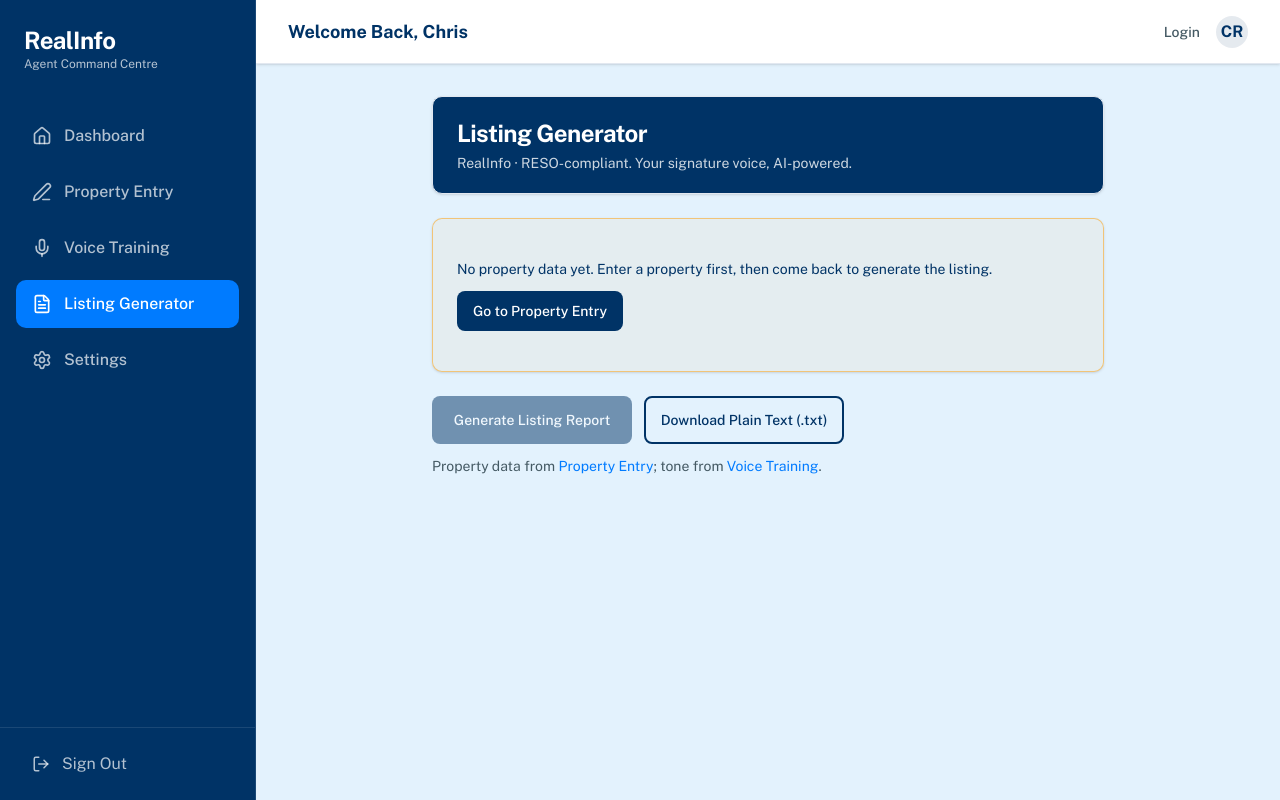
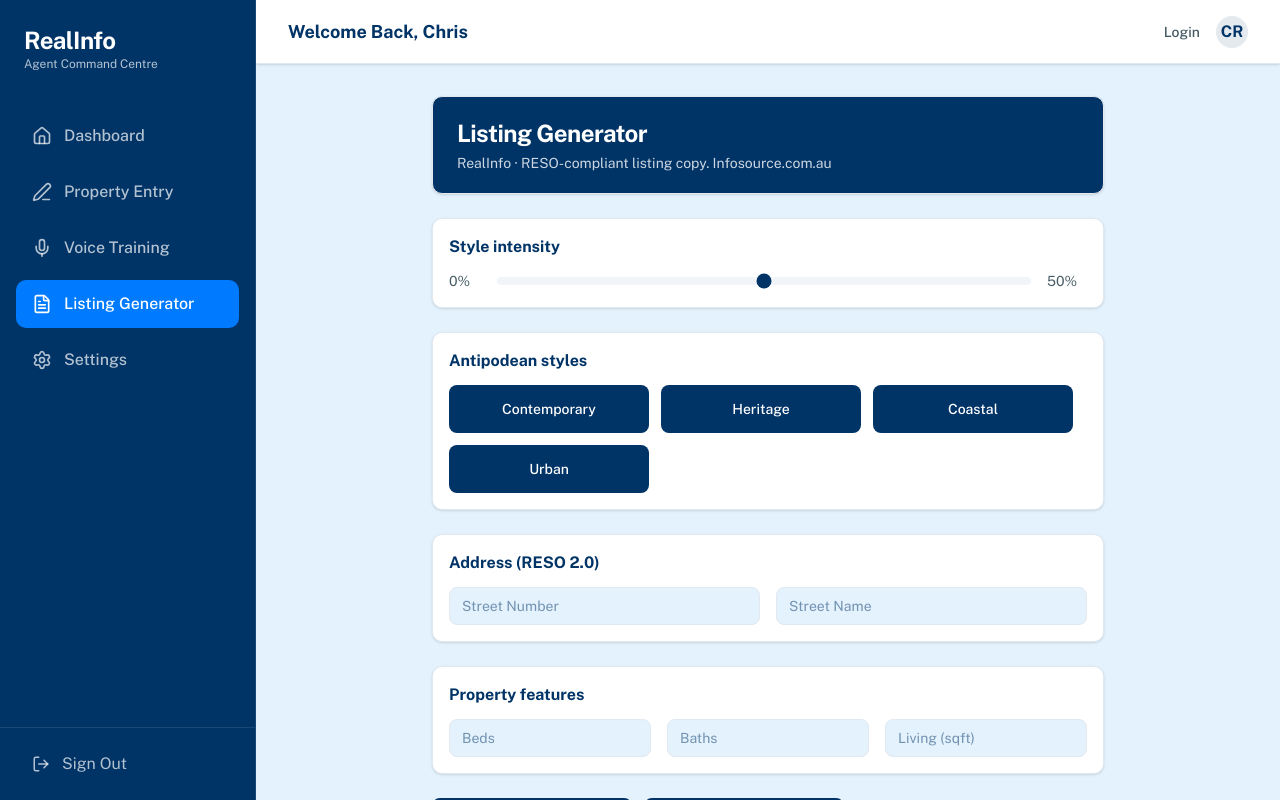
Before and after one commit to peterbutcher76baz/listing, a Next.js app: page /dataentry in a window 1280 px wide. Built offline with nearby package versions, Linux system fonts and the light colour scheme.

Commit message:
feat:persistant Zustand store and property data bridge (local store)

```diff
--- a/package.json
+++ b/package.json
@@ -32,7 +32,8 @@
     "react-dom": "19.2.3",
     "react-hook-form": "^7.71.1",
     "tailwind-merge": "^3.4.0",
-    "zod": "^4.3.6"
+    "zod": "^4.3.6",
+    "zustand": "^5.0.11"
   },
   "devDependencies": {
     "@tailwindcss/postcss": "^4",
--- a/src/app/dataentry/page.tsx
+++ b/src/app/dataentry/page.tsx
@@ -1,70 +1,114 @@
 "use client";
 
-import { useState, useCallback } from "react";
-import Link from "next/link";
+import { useState, useCallback, useEffect } from "react";
+import { useForm } from "react-hook-form";
+import { zodResolver } from "@hookform/resolvers/zod";
+import { PropertySchema, Property } from "@/schemas/property.schema";
 import DashboardShell from "@/components/layout/dashboard-shell";
 import { Button } from "@/components/ui/button";
-import { Card, CardContent, CardHeader, CardTitle } from "@/components/ui/card";
-import { usePropertyEntry, useVoiceSettings, ANTIPODEAN_STYLES } from "@/contexts/listing-context";
+import { usePropertyStore, useStoreHydrated } from "@/store/usestore";
 
-function downloadPlainText(content: string, filename: string = "listing-copy.txt") {
+const DIRECTOR_BUTTON_CLASS =
+  "h-[48px] w-[200px] rounded-md font-sans font-medium text-white bg-[#003366] hover:bg-[#003366]/90 transition-colors";
+const HYDRATION_TIMEOUT_MS = 50;
+
+const ANTIPODEAN_STYLES = [
+  { id: "contemporary", label: "Contemporary" },
+  { id: "heritage", label: "Heritage" },
+  { id: "coastal", label: "Coastal" },
+  { id: "urban", label: "Urban" },
+] as const;
+
+function downloadPlainText(content: string, filename: string = "listing.txt") {
   const blob = new Blob([content], { type: "text/plain;charset=utf-8" });
   const url = URL.createObjectURL(blob);
   const a = document.createElement("a");
   a.href = url;
-  a.download = filename;
-  document.body.appendChild(a);
+  a.download = filename.endsWith(".txt") ? filename : `${filename}.txt`;
   a.click();
-  document.body.removeChild(a);
   URL.revokeObjectURL(url);
 }
 
-function buildReportFromContext(
-  property: { address?: { StreetNumber?: string; StreetName?: string; City?: string; PostalCode?: string }; improvements?: { BedroomsTotal?: number; BathroomsFull?: number; LivingArea?: number } } | null,
-  styleId: string | null,
-  styleIntensity: number
-): string {
-  if (!property?.address) {
-    return "";
+export default function DataEntryPage() {
+  const hydrated = useStoreHydrated();
+  const propertyData = usePropertyStore((s) => s.propertyData);
+  const [styleLevel, setStyleLevel] = useState(50);
+  const [selectedStyle, setSelectedStyle] = useState<string | null>(null);
+  const [generatedText, setGeneratedText] = useState("");
+  const [mounted, setMounted] = useState(false);
+  const [hydrationTimeout, setHydrationTimeout] = useState(false);
+
+  useEffect(() => {
+    setMounted(true);
+  }, []);
+
+  useEffect(() => {
+    if (!mounted) return;
+    const t = setTimeout(() => setHydrationTimeout(true), HYDRATION_TIMEOUT_MS);
+    return () => clearTimeout(t);
+  }, [mounted]);
+
+  const { register, formState: { errors } } = useForm<Property>({
+    resolver: zodResolver(PropertySchema),
+    defaultValues: {
+      source: "Manual",
+      dataConfidence: 5,
+      createdAt: new Date(),
+      propertyId: "",
+      address: {
+        StreetNumber: "",
+        StreetName: "",
+        City: "",
+        StateOrProvince: "",
+        PostalCode: "",
+        Country: "AU",
+      },
+      improvements: {},
+      land: {},
+    },
+  });
+
+  const generateFromStore = useCallback(() => {
+    const source = propertyData ?? null;
+    const parts: string[] = [];
+    const addr = source?.address;
+    if (addr?.StreetNumber || addr?.StreetName) {
+      parts.push([addr?.StreetNumber, addr?.StreetName].filter(Boolean).join(" ").trim());
     }
-  const addr = [property.address?.StreetNumber, property.address?.StreetName].filter(Boolean).join(" ");
-  const city = property.address?.City || "";
-  const postcode = property.address?.PostalCode || "";
-  const beds = property.improvements?.BedroomsTotal ?? "";
-  const baths = property.improvements?.BathroomsFull ?? "";
-  const styleLabel = ANTIPODEAN_STYLES.find((s) => s.id === styleId)?.label ?? "General";
-  return [
-    `${addr}${city ? `, ${city}` : ""}${postcode ? ` ${postcode}` : ""}`,
-    "",
-    `Style: ${styleLabel} · Intensity: ${styleIntensity}%`,
-    beds !== "" ? `${beds} bedrooms` : "",
-    baths !== "" ? `${baths} bathrooms` : "",
-    "",
-    "Generated by RealInfo Listing Generator. RESO-compliant data.",
-  ]
-    .filter(Boolean)
-    .join("\n");
+    if (addr?.City) parts.push(addr.City);
+    if (addr?.StateOrProvince) parts.push(addr.StateOrProvince);
+    if (addr?.PostalCode) parts.push(addr.PostalCode);
+    const imp = source?.improvements;
+    if (imp) {
+      if (imp.BedroomsTotal != null) parts.push(`${imp.BedroomsTotal} bed(s)`);
+      if (imp.BathroomsFull != null) parts.push(`${imp.BathroomsFull} bath(s)`);
+      if (imp.LivingArea != null) parts.push(`Living: ${imp.LivingArea} sqft`);
     }
-
-export default function DataEntryPage() {
-  const { property } = usePropertyEntry();
-  const { voice } = useVoiceSettings();
-  const [generatedText, setGeneratedText] = useState<string>("");
-
-  const { styleId, styleIntensity } = voice;
-
-  const onGenerate = useCallback(() => {
-    const report = buildReportFromContext(property, styleId, styleIntensity);
-    setGeneratedText(report);
-  }, [property, styleId, styleIntensity]);
+    const styleTag = selectedStyle ? ANTIPODEAN_STYLES.find((s) => s.id === selectedStyle)?.label ?? "" : "";
+    const intro = styleTag
+      ? `[${styleTag} style, ${styleLevel}%] `
+      : `[Style level ${styleLevel}%] `;
+    const body = parts.length ? parts.join(" · ") : "No property context — add data on the Property Entry page.";
+    setGeneratedText(intro + body + "\n\n— Generated by RealInfo Listing Generator (RESO-compliant).");
+  }, [propertyData, selectedStyle, styleLevel]);
 
   const handleDownloadTxt = useCallback(() => {
-    const text =
-      generatedText || "No listing copy generated yet. Generate using property and voice data.";
-    downloadPlainText(text);
+    const text = generatedText || "No listing text generated yet. Use the Property Entry page to add data, then generate here.";
+    const name = "realinfo-listing.txt";
+    downloadPlainText(text, name);
   }, [generatedText]);
 
-  const hasProperty = Boolean(property?.address?.StreetNumber || property?.address?.StreetName || property?.address?.City);
+  const canRender = mounted && (hydrated || hydrationTimeout);
+
+  if (!canRender) {
+    return (
+      <DashboardShell>
+        <div className="mx-auto max-w-2xl flex items-center justify-center py-12 text-muted-foreground font-sans text-sm">
+          Loading…
+        </div>
+      </DashboardShell>
+    );
+  }
 
   return (
     <DashboardShell>
@@ -75,73 +119,148 @@
               Listing Generator
             </h1>
             <p className="mt-1 text-sm font-normal text-primary-foreground/80 font-sans">
-              RealInfo · RESO-compliant. Your signature voice, AI-powered.
+              RealInfo · RESO-compliant listing copy. Infosource.com.au
             </p>
           </div>
         </header>
 
-        {!hasProperty && (
-          <Card className="mt-6 overflow-hidden rounded-lg border border-amber-500/50 bg-amber-500/5 shadow-sm">
-            <CardContent className="px-6 py-4">
-              <p className="text-sm font-sans text-card-foreground mb-3">
-                No property data yet. Enter a property first, then come back to generate the listing.
+        {propertyData && (
+          <section className="mt-6 rounded-xl border border-border bg-card shadow-sm overflow-hidden" aria-label="Property summary">
+            <div className="border-b border-border bg-muted/30 px-5 py-3">
+              <h2 className="text-xs font-semibold uppercase tracking-wider text-muted-foreground font-sans">
+                Property summary
+              </h2>
+            </div>
+            <div className="px-5 py-4 space-y-3 text-sm font-sans text-card-foreground">
+              <p className="font-medium text-base leading-snug">
+                {[propertyData.address?.StreetNumber, propertyData.address?.StreetName].filter(Boolean).join(" ").trim() || "—"}
               </p>
-              <Link href="/property-entry">
-                <Button
-                  type="button"
-                  className="h-[40px] rounded-md bg-[#003366] font-sans font-medium text-white hover:bg-[#003366]/90"
-                >
-                  Go to Property Entry
-                </Button>
-              </Link>
-            </CardContent>
-          </Card>
+              <p className="text-muted-foreground">
+                {[propertyData.address?.City, propertyData.address?.StateOrProvince].filter(Boolean).join(", ") || "—"}
+                {propertyData.address?.PostalCode && ` ${propertyData.address.PostalCode}`}
+              </p>
+              <div className="flex gap-4 pt-1 text-muted-foreground">
+                {propertyData.improvements?.BedroomsTotal != null && (
+                  <span>{propertyData.improvements.BedroomsTotal} bed{propertyData.improvements.BedroomsTotal !== 1 ? "s" : ""}</span>
+                )}
+                {propertyData.improvements?.BathroomsFull != null && (
+                  <span>{propertyData.improvements.BathroomsFull} bath{propertyData.improvements.BathroomsFull !== 1 ? "s" : ""}</span>
+                )}
+                {propertyData.improvements?.LivingArea != null && (
+                  <span>{propertyData.improvements.LivingArea} sqm</span>
+                )}
+              </div>
+            </div>
+          </section>
         )}
 
-        <div className="mt-6 flex flex-wrap items-center gap-3">
+        <form className="mt-6 space-y-6" onSubmit={(e) => e.preventDefault()}>
+          {/* Style slider 0–100% */}
+          <section className="rounded-lg border border-border bg-card p-4 shadow-sm">
+            <h2 className="text-base font-bold text-card-foreground font-sans mb-3">
+              Style intensity
+            </h2>
+            <div className="flex items-center gap-4">
+              <span className="text-sm font-normal text-muted-foreground font-sans w-8">0%</span>
+              <input
+                type="range"
+                min={0}
+                max={100}
+                value={styleLevel}
+                onChange={(e) => setStyleLevel(Number(e.target.value))}
+                className="flex-1 h-2 rounded-full appearance-none bg-muted accent-[#003366]"
+              />
+              <span className="text-sm font-normal text-muted-foreground font-sans w-10">{styleLevel}%</span>
+            </div>
+          </section>
+
+          {/* Antipodean style buttons — Director: 48px × 200px, Deep Navy */}
+          <section className="rounded-lg border border-border bg-card p-4 shadow-sm">
+            <h2 className="text-base font-bold text-card-foreground font-sans mb-3">
+              Antipodean styles
+            </h2>
+            <div className="flex flex-wrap gap-3">
+              {ANTIPODEAN_STYLES.map((style) => (
                 <Button
+                  key={style.id}
                   type="button"
-            onClick={onGenerate}
-            disabled={!hasProperty}
-            className="h-[48px] w-[200px] rounded-md bg-[#003366] font-sans font-medium text-white hover:bg-[#003366]/90 disabled:opacity-50"
+                  onClick={() => setSelectedStyle(selectedStyle === style.id ? null : style.id)}
+                  className={`${DIRECTOR_BUTTON_CLASS} ${selectedStyle === style.id ? "ring-2 ring-[#007BFF] ring-offset-2" : ""}`}
                 >
-            Generate Listing Report
+                  {style.label}
+                </Button>
+              ))}
+            </div>
+          </section>
+
+          {/* Basic Info */}
+          <section className="rounded-lg border border-border bg-card p-4 shadow-sm">
+            <h2 className="font-bold text-card-foreground font-sans mb-3">Address (RESO 2.0)</h2>
+            <div className="grid grid-cols-2 gap-4">
+              <input
+                {...register("address.StreetNumber")}
+                placeholder="Street Number"
+                className="border border-border rounded-md px-3 py-2 text-sm font-sans text-card-foreground bg-background"
+              />
+              <input
+                {...register("address.StreetName")}
+                placeholder="Street Name"
+                className="border border-border rounded-md px-3 py-2 text-sm font-sans text-card-foreground bg-background"
+              />
+            </div>
+            {errors.address?.StreetName && (
+              <p className="text-destructive text-xs mt-1 font-sans">{errors.address.StreetName.message}</p>
+            )}
+          </section>
+
+          <section className="rounded-lg border border-border bg-card p-4 shadow-sm">
+            <h2 className="font-bold text-card-foreground font-sans mb-3">Property features</h2>
+            <div className="grid grid-cols-3 gap-4">
+              <input
+                type="number"
+                {...register("improvements.BedroomsTotal", { valueAsNumber: true })}
+                placeholder="Beds"
+                className="border border-border rounded-md px-3 py-2 text-sm font-sans text-card-foreground bg-background"
+              />
+              <input
+                type="number"
+                {...register("improvements.BathroomsFull", { valueAsNumber: true })}
+                placeholder="Baths"
+                className="border border-border rounded-md px-3 py-2 text-sm font-sans text-card-foreground bg-background"
+              />
+              <input
+                type="number"
+                {...register("improvements.LivingArea", { valueAsNumber: true })}
+                placeholder="Living (sqft)"
+                className="border border-border rounded-md px-3 py-2 text-sm font-sans text-card-foreground bg-background"
+              />
+            </div>
+          </section>
+
+          {/* Generate + Download — Director style; generation uses store property data + voice style */}
+          <div className="flex flex-wrap items-center gap-3">
+            <Button type="button" onClick={generateFromStore} className={DIRECTOR_BUTTON_CLASS}>
+              Generate listing copy
             </Button>
             <Button
               type="button"
+              variant="outline"
               onClick={handleDownloadTxt}
-            className="h-[48px] w-[200px] rounded-md border-2 border-[#003366] bg-transparent font-sans font-medium text-[#003366] hover:bg-[#003366]/5"
+              className="h-[48px] w-[200px] rounded-md font-sans font-medium border-2 border-[#003366] text-[#003366] bg-transparent hover:bg-[#003366]/5 transition-colors"
             >
               Download Plain Text (.txt)
             </Button>
           </div>
 
-        <p className="mt-3 text-sm text-muted-foreground font-sans">
-          Property data from{" "}
-          <Link href="/property-entry" className="text-[#007BFF] hover:underline">
-            Property Entry
-          </Link>
-          ; tone from{" "}
-          <Link href="/voice-training" className="text-[#007BFF] hover:underline">
-            Voice Training
-          </Link>
-          .
-        </p>
-
           {generatedText && (
-          <Card className="mt-6 overflow-hidden rounded-lg border-2 border-[#003366] bg-white shadow-sm">
-            <CardHeader className="border-b border-[#003366]/20 bg-[#003366] px-6 py-3">
-              <CardTitle className="text-base font-bold text-white font-sans">
-                RealInfo | Generated copy
-              </CardTitle>
-            </CardHeader>
-            <CardContent className="px-6 py-4">
-              <pre className="whitespace-pre-wrap text-sm font-normal leading-relaxed text-[#003366] font-sans">
+            <div className="rounded-lg border-2 border-[#003366] bg-white p-4">
+              <h3 className="text-sm font-bold text-[#003366] font-sans mb-2">Generated text</h3>
+              <pre className="whitespace-pre-wrap text-sm font-normal text-card-foreground font-sans">
                 {generatedText}
               </pre>
-            </CardContent>
-          </Card>
+            </div>
           )}
+        </form>
       </div>
     </DashboardShell>
   );
--- a/src/app/layout.tsx
+++ b/src/app/layout.tsx
@@ -11,7 +11,7 @@
 
 export const metadata: Metadata = {
   title: "RealInfo — Agent Command Centre",
-  description: "Infosource · RealInfo. Your signature voice, AI-powered. RESO-compliant listing tools for agents.",
+  description: "Infosource.com.au · RealInfo. RESO-compliant listing generator, property gallery, and vendor strategy tools for agents.",
 };
 
 export default function RootLayout({
--- a/src/contexts/listing-context.tsx
+++ b/src/contexts/listing-context.tsx
@@ -2,6 +2,7 @@
 
 import React, { createContext, useContext, useCallback, useState } from "react";
 import type { Property } from "@/schemas/property.schema";
+import { usePropertyStore } from "@/store/usestore";
 
 export const ANTIPODEAN_STYLES = [
   { id: "coastal", label: "Coastal" },
@@ -46,13 +47,19 @@
   }
 }
 
+function PropertyEntryBridge({ children }: { children: React.ReactNode }) {
+  const propertyData = usePropertyStore((s) => s.propertyData);
+  const setPropertyData = usePropertyStore((s) => s.setPropertyData);
+  const setProperty = useCallback((p: Property | null) => setPropertyData(p), [setPropertyData]);
+  return (
+    <PropertyEntryContext.Provider value={{ property: propertyData, setProperty }}>
+      {children}
+    </PropertyEntryContext.Provider>
+  );
+}
+
 export function ListingProviders({ children }: { children: React.ReactNode }) {
-  const [property, setPropertyState] = useState<Property | null>(null);
   const [voice, setVoiceState] = useState<VoiceSettings>(loadVoiceFromStorage);
-
-  const setProperty = useCallback((p: Property | null) => {
-    setPropertyState(p);
-  }, []);
 
   const setVoice = useCallback((v: VoiceSettings | ((prev: VoiceSettings) => VoiceSettings)) => {
     setVoiceState((prev) => {
@@ -64,11 +71,11 @@
   }, []);
 
   return (
-    <PropertyEntryContext.Provider value={{ property, setProperty }}>
+    <PropertyEntryBridge>
       <VoiceSettingsContext.Provider value={{ voice, setVoice }}>
         {children}
       </VoiceSettingsContext.Provider>
-    </PropertyEntryContext.Provider>
+    </PropertyEntryBridge>
   );
 }
 
--- a/src/schemas/location.schema.ts
+++ b/src/schemas/location.schema.ts
@@ -3,10 +3,10 @@
 
 export const AddressSchema = z.object({
   StreetNumber: z.string(),
-  StreetName: z.string(),
+  StreetName: z.string().min(1, "Street name is required"),
   UnitNumber: z.string().optional(),
-  City: z.string(),           // RESO 2.0 uses 'City' instead of 'locality'
-  StateOrProvince: z.string(), // RESO 2.0 standard
+  City: z.string().min(1, "City is required"),
+  StateOrProvince: z.string(),
   PostalCode: z.string(),
   Country: z.string(),
   Latitude: z.number().optional(),
--- /dev/null
+++ b/src/store/usestore.ts
@@ -0,0 +1,38 @@
+"use client";
+
+import { create } from "zustand";
+import { persist } from "zustand/middleware";
+import type { Property } from "@/schemas/property.schema";
+
+const PERSIST_NAME = "real-state-dash-info-dot-volt";
+
+type PropertyStore = {
+  propertyData: Property | null;
+  setPropertyData: (p: Property | null) => void;
+  _hasHydrated: boolean;
+  setHasHydrated: (v: boolean) => void;
+};
+
+export const usePropertyStore = create<PropertyStore>()(
+  persist(
+    (set) => ({
+      propertyData: null,
+      setPropertyData: (p) => set({ propertyData: p }),
+      _hasHydrated: false,
+      setHasHydrated: (v) => set({ _hasHydrated: v }),
+    }),
+    {
+      name: PERSIST_NAME,
+      partialize: (state) => ({ propertyData: state.propertyData }),
+      onRehydrateStorage: () => (state, err) => {
+        if (err) console.warn("[real-state-dash-info-dot-volt] rehydration error", err);
+        usePropertyStore.getState().setHasHydrated(true);
+      },
+    }
+  )
+);
+
+/** Use this to wait until the persisted store has loaded from localStorage before rendering. */
+export function useStoreHydrated(): boolean {
+  return usePropertyStore((s) => s._hasHydrated);
+}
```
Also changed, not shown: src/app/property-entry/page.tsx (+62 -10 lines), 2 other files (tests, documents, lock files or other folders). Lines whose indentation alone changed are shown as unchanged.
